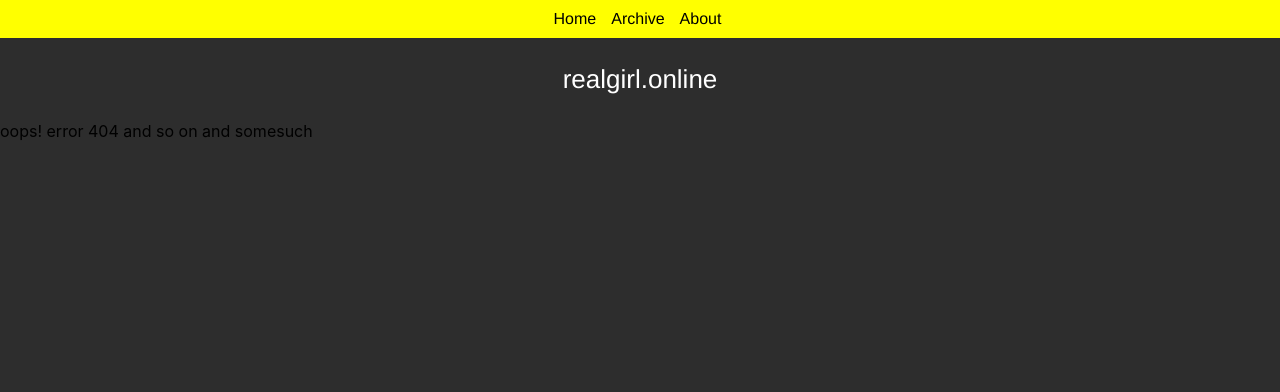
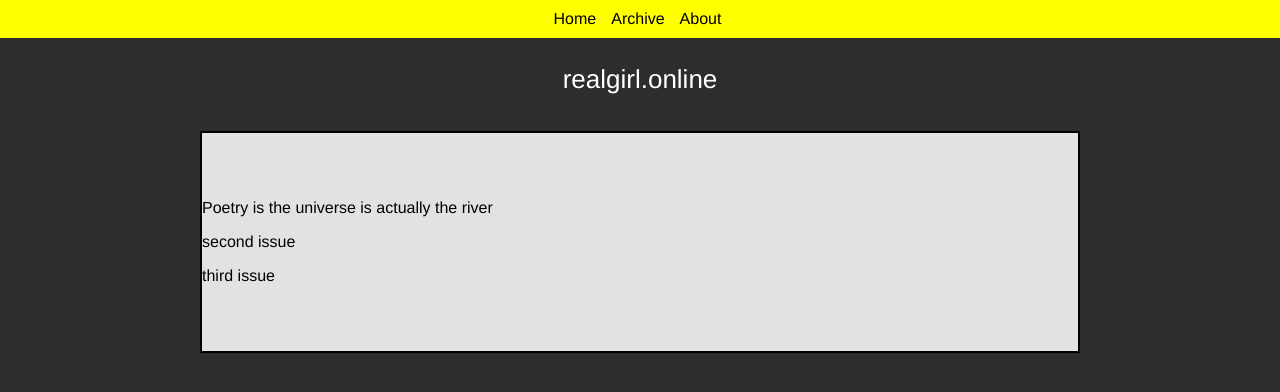
Before and after one commit to abbymachines/realgirl_online, a React (Create React App) app: page /archive in a window 1280 px wide. Before the commit this address had no page. Shown: the top 392 px of the page. Built offline with nearby package versions, Linux system fonts and the light colour scheme.

Commit message:
refactor issues into archive

```diff
--- a/src/App.js
+++ b/src/App.js
@@ -8,8 +8,9 @@ import About from './About.js';
 import Post from './components/Post.js';
 import NoPage from './NoPage.js';
 import ReactDOM from 'react-dom/client';
-import Issues from './components/Issues.js';
+// import Issues from './components/Issues.js';
 import ReadPage from './pages/IssuePage.js';
+import Archive from './pages/ArchivePage.js';
 
 import db from './TableOfContents.js';
 
@@ -24,7 +25,7 @@ function App() {
           <Route index element={<Home />} />
           <Route path="about" element={<About />} />
           <Route path="issue/:issueId" element={<ReadPage latestIssue={latestIssue} />} />
-          <Route path="issues" element={<Issues latestIssue={latestIssue} />} />
+          <Route path="archive" element={<Archive latestIssue={latestIssue} />} />
           <Route path="/issue/:issueId/:postId" element={<Post latestIssueId={latestIssue} />} />
           <Route path="*" element={<NoPage />} />
         </Route>
--- a/src/Layout.js
+++ b/src/Layout.js
@@ -11,7 +11,7 @@ const Layout = () => {
             <Link to="/">Home</Link>
           </li>
           <li>
-            <Link to="/issues">Archive</Link>
+            <Link to="/archive">Archive</Link>
           </li>
           <li>
             <Link to="/about">About</Link>
--- a/src/components/Issues.js
+++ b/src/components/Issues.js
@@ -1,19 +1,19 @@
-import db from '../TableOfContents.js';
+// import db from '../TableOfContents.js';
 
-let titles = [];
-let issueKeys = Object.keys(db['issues']);
-let issuesLength = issueKeys.length + 1;
+// let titles = [];
+// let issueKeys = Object.keys(db['issues']);
+// let issuesLength = issueKeys.length + 1;
 
-for (let i = 1; i < issuesLength; i++) {
-  titles.push(db['issues'][i.toString()]['title']);
-}
+// for (let i = 1; i < issuesLength; i++) {
+//   titles.push(db['issues'][i.toString()]['title']);
+// }
 
-function Issues() {
-  return (
-    <div className="Front-cover">
-      {titles.map(title => <p>{title}</p>)}
-    </div>
-  )
-}
+// function Issues() {
+//   return (
+//     <div className="Front-cover">
+//       {titles.map(title => <p>{title}</p>)}
+//     </div>
+//   )
+// }
 
-export default Issues;
+// export default Issues;
--- a/src/pages/ArchivePage.js
+++ b/src/pages/ArchivePage.js
@@ -0,0 +1,19 @@
+import db from '../TableOfContents.js';
+
+let titles = [];
+let issueKeys = Object.keys(db['issues']);
+let issuesLength = issueKeys.length + 1;
+
+for (let i = 1; i < issuesLength; i++) {
+  titles.push(db['issues'][i.toString()]['title']);
+}
+
+function Archive() {
+  return (
+    <div className="Front-cover">
+      {titles.map(title => <p>{title}</p>)}
+    </div>
+  )
+}
+
+export default Archive;
```
